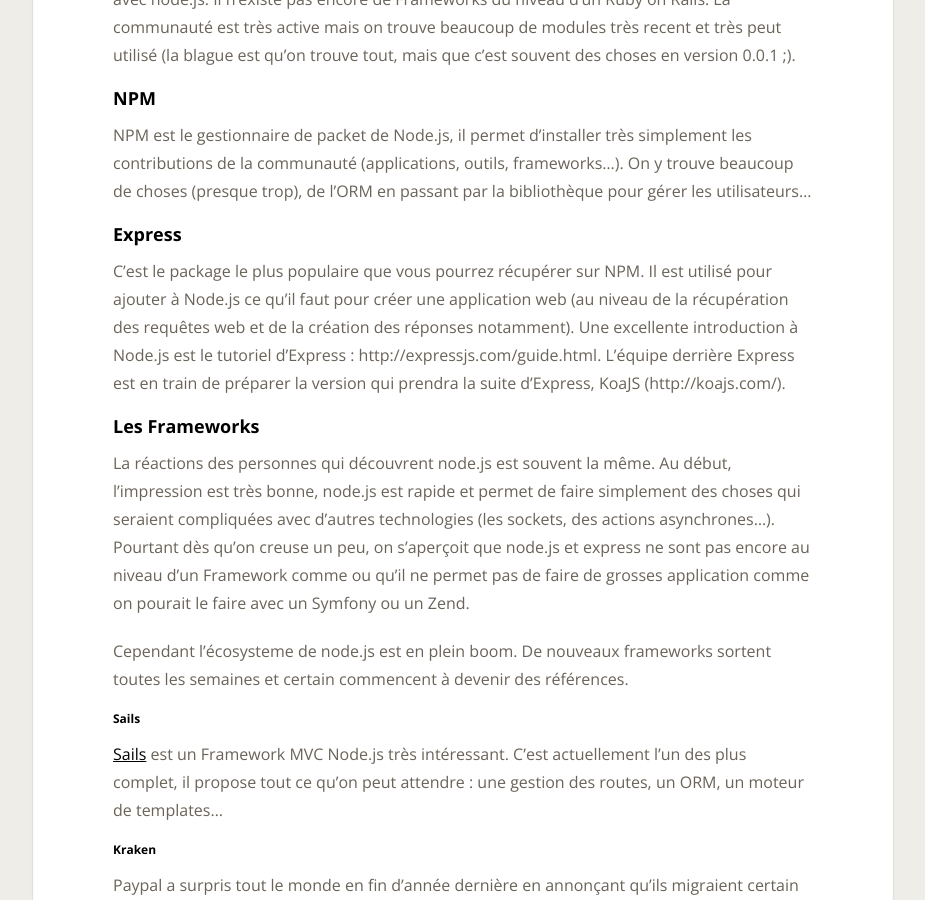
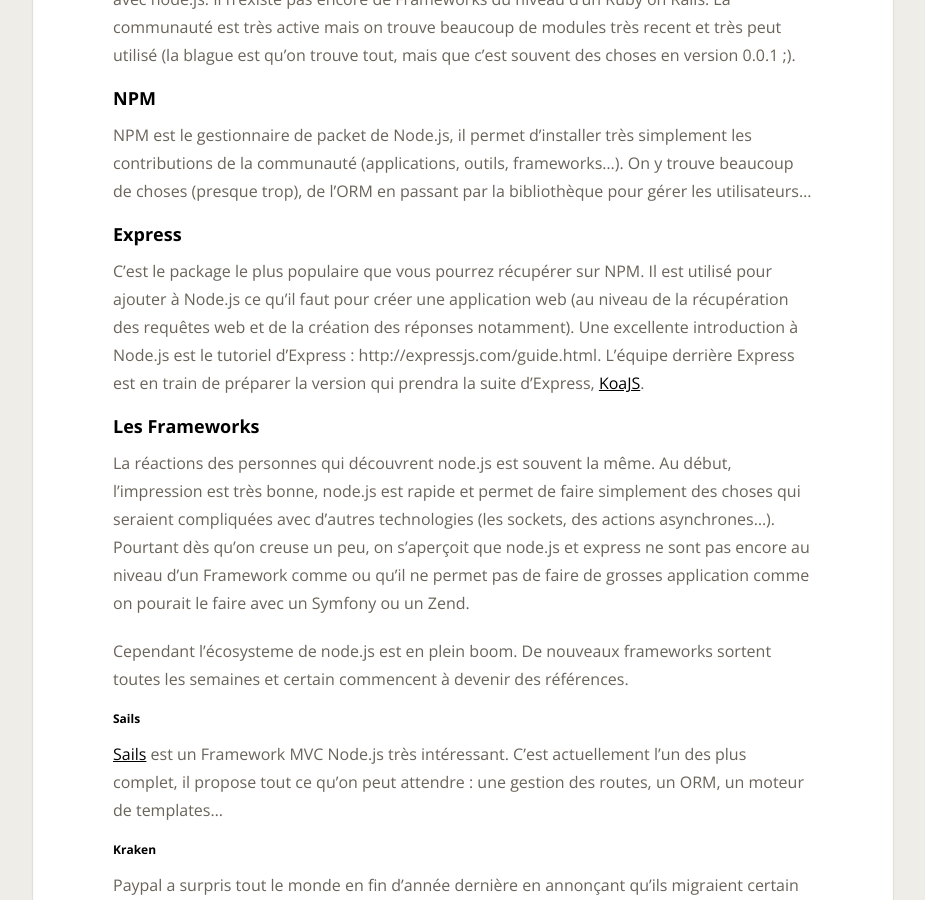
Before and after one commit to Toam/toam.fr, a Jekyll site: the page built from _posts/2014-04-06-bien-demarer-avec-nodejs.markdown, in a window 1280 px wide and 900 px high, scrolled down 603 px. Shown: the whole window, without its empty margins (177-1102 px from the left). Built offline with Jekyll 4.4.1, drawn with Linux system fonts in a browser that asks for light colours; nearby versions of some CDN libraries; comment, search, counter and statistics services are not loaded.

Commit message:
Update 2014-04-06-bien-demarer-avec-nodejs.markdown

```diff
--- a/_posts/2014-04-06-bien-demarer-avec-nodejs.markdown
+++ b/_posts/2014-04-06-bien-demarer-avec-nodejs.markdown
@@ -42,7 +42,7 @@
        création des réponses notamment). Une excellente introduction à Node.js
    est le tutoriel d'Express : http://expressjs.com/guide.html.
    L'équipe derrière Express est en train de préparer la version qui
-   prendra la suite d'Express, KoaJS (http://koajs.com/).
+   prendra la suite d'Express, [KoaJS](http://koajs.com/).
 
 ##### Les Frameworks
    La réactions des personnes qui découvrent node.js est souvent la même.
```
